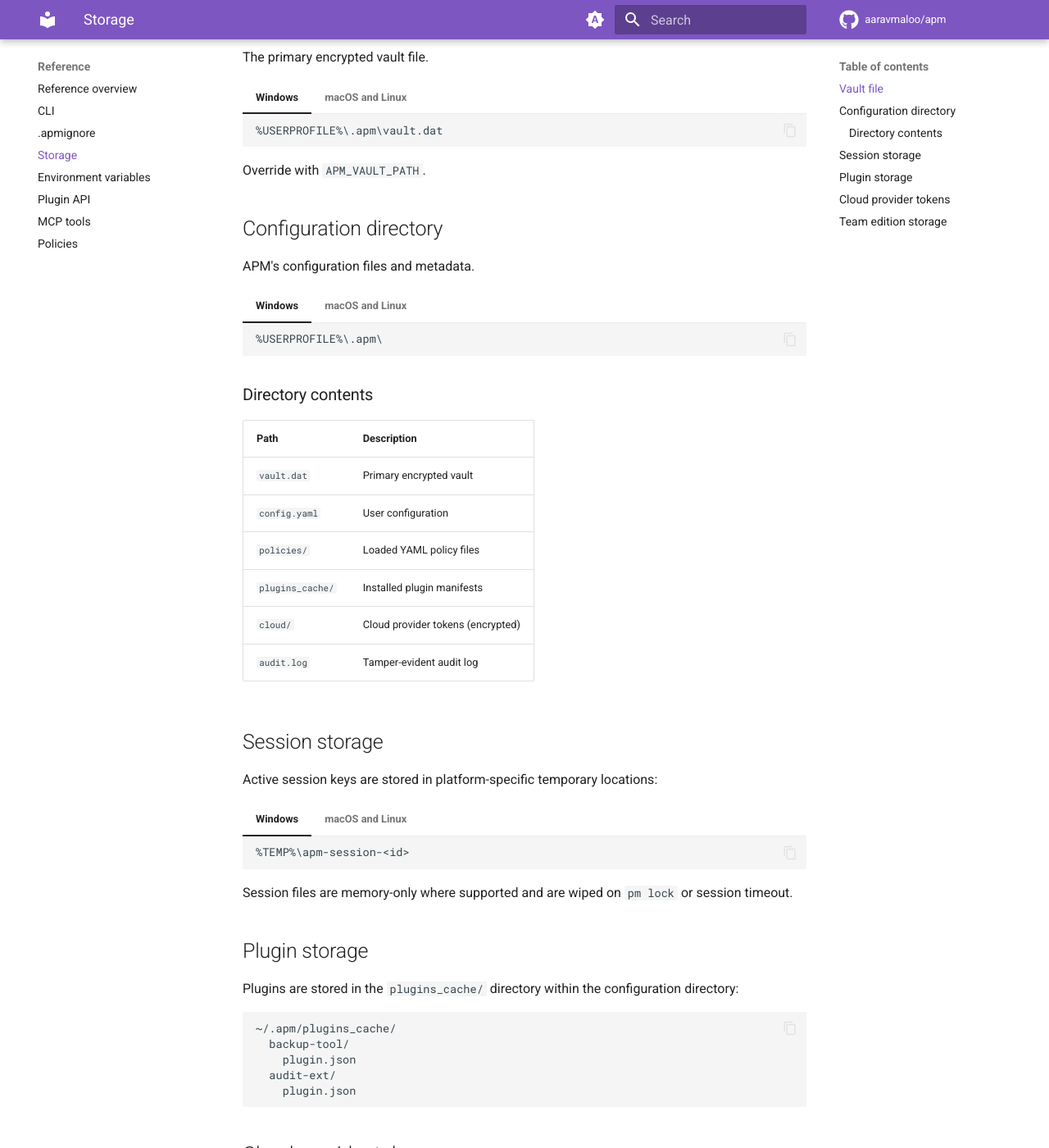
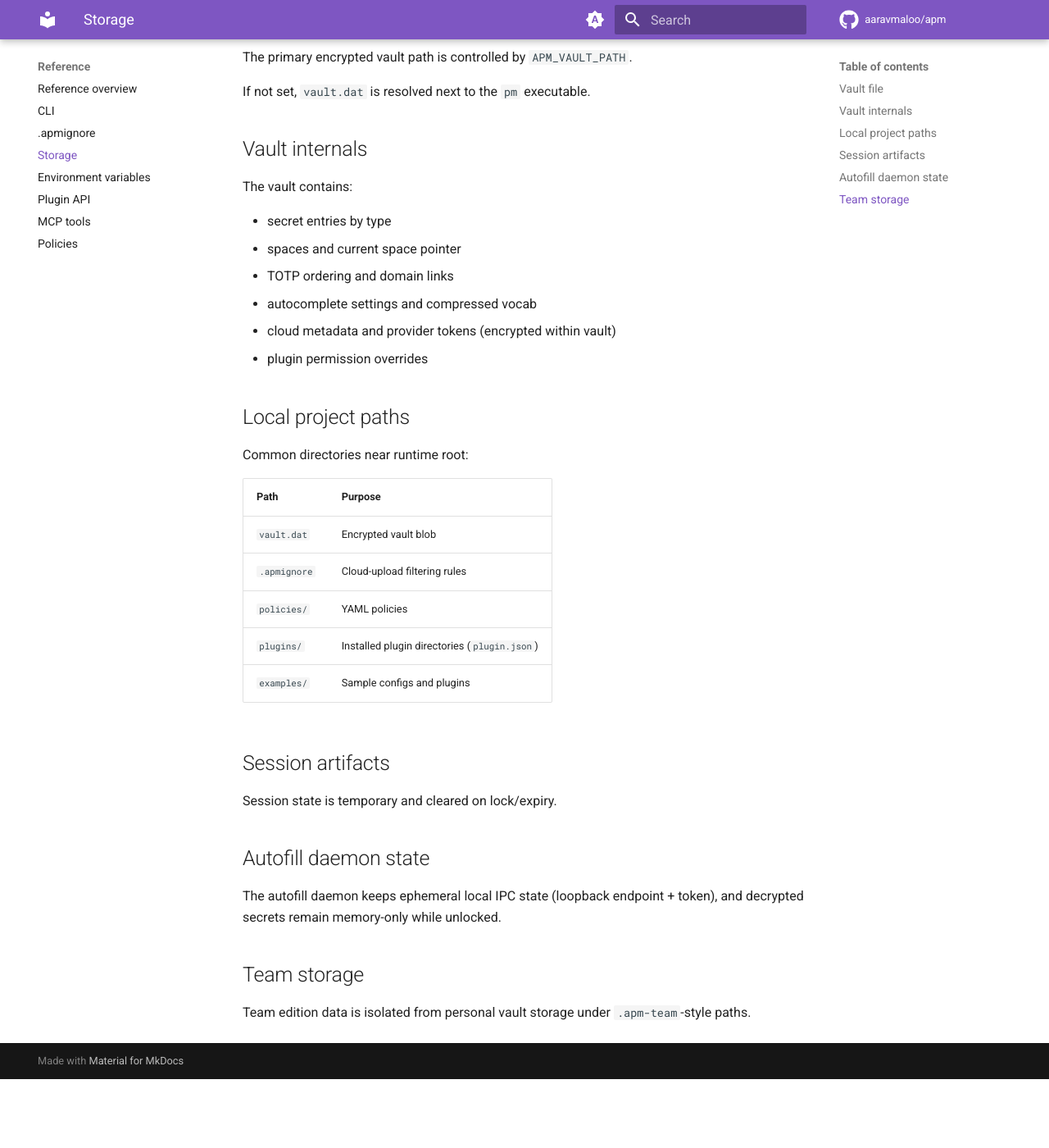
Before and after one commit to aaravmaloo/apm, an MkDocs documentation site: the page built from docs/reference/storage.md, in a window 1280 px wide and 1400 px high, scrolled down 287 px. Shown: the whole window at 82% size. Built offline with MkDocs 1.6.1 and Material for MkDocs 9.7.7, drawn with Linux system fonts in a browser that asks for light colours; comment, search, counter and statistics services are not loaded; after the commit the page ends 1603 px from its top, so only the background shows below that; some of the changed text lies outside the part shown.

Commit message:
update the stroage docs

````diff
--- a/docs/reference/storage.md
+++ b/docs/reference/storage.md
@@ -1,114 +1,44 @@
 # Storage
 
-APM stores data in the following locations. All paths are configurable via
-[environment variables](./environment-variables.md).
+APM stores encrypted and runtime data in a few key locations.
 
 ## Vault file
 
-The primary encrypted vault file.
+The primary encrypted vault path is controlled by `APM_VAULT_PATH`.
 
-=== "Windows"
+If not set, `vault.dat` is resolved next to the `pm` executable.
 
-    ```
-    %USERPROFILE%\.apm\vault.dat
-    ```
+## Vault internals
 
-=== "macOS and Linux"
+The vault contains:
 
-    ```
-    ~/.apm/vault.dat
-    ```
+- secret entries by type
+- spaces and current space pointer
+- TOTP ordering and domain links
+- autocomplete settings and compressed vocab
+- cloud metadata and provider tokens (encrypted within vault)
+- plugin permission overrides
 
-Override with `APM_VAULT_PATH`.
+## Local project paths
 
-## Configuration directory
+Common directories near runtime root:
 
-APM's configuration files and metadata.
+| Path | Purpose |
+| :-- | :-- |
+| `vault.dat` | Encrypted vault blob |
+| `.apmignore` | Cloud-upload filtering rules |
+| `policies/` | YAML policies |
+| `plugins/` | Installed plugin directories (`plugin.json`) |
+| `examples/` | Sample configs and plugins |
 
-=== "Windows"
+## Session artifacts
 
-    ```
-    %USERPROFILE%\.apm\
-    ```
+Session state is temporary and cleared on lock/expiry.
 
-=== "macOS and Linux"
+## Autofill daemon state
 
-    ```
-    ~/.apm/
-    ```
+The autofill daemon keeps ephemeral local IPC state (loopback endpoint + token), and decrypted secrets remain memory-only while unlocked.
 
-### Directory contents
+## Team storage
 
-| Path             | Description                       |
-| :--------------- | :-------------------------------- |
-| `vault.dat`      | Primary encrypted vault           |
-| `config.yaml`    | User configuration                |
-| `policies/`      | Loaded YAML policy files          |
-| `plugins_cache/` | Installed plugin manifests        |
-| `cloud/`         | Cloud provider tokens (encrypted) |
-| `audit.log`      | Tamper-evident audit log          |
-
-## Session storage
-
-Active session keys are stored in platform-specific temporary locations:
-
-=== "Windows"
-
-    ```
-    %TEMP%\apm-session-<id>
-    ```
-
-=== "macOS and Linux"
-
-    ```
-    /tmp/apm-session-<id>
-    ```
-
-Session files are memory-only where supported and are wiped on `pm lock` or session timeout.
-
-## Plugin storage
-
-Plugins are stored in the `plugins_cache/` directory within the configuration directory:
-
-```text
-~/.apm/plugins_cache/
-  backup-tool/
-    plugin.json
-  audit-ext/
-    plugin.json
-```
-
-## Cloud provider tokens
-
-OAuth tokens and personal access tokens for cloud providers are encrypted inside the vault:
-
-| Provider     | Token Type                    |
-| :----------- | :---------------------------- |
-| Google Drive | OAuth2 access + refresh token |
-| GitHub       | Personal Access Token         |
-| Dropbox      | OAuth2 access + refresh token |
-
-These tokens are never stored in plaintext. They are encrypted alongside your secrets using the
-same AES-256-GCM scheme.
-
-## Team edition storage
-
-The team edition uses a separate storage model:
-
-=== "Windows"
-
-    ```
-    %USERPROFILE%\.apm-team\
-    ```
-
-=== "macOS and Linux"
-
-    ```
-    ~/.apm-team/
-    ```
-
-| Path           | Description                          |
-| :------------- | :----------------------------------- |
-| `org.dat`      | Encrypted organization vault         |
-| `members/`     | Per-member key material              |
-| `departments/` | Department-scoped encryption domains |
+Team edition data is isolated from personal vault storage under `.apm-team`-style paths.
````
